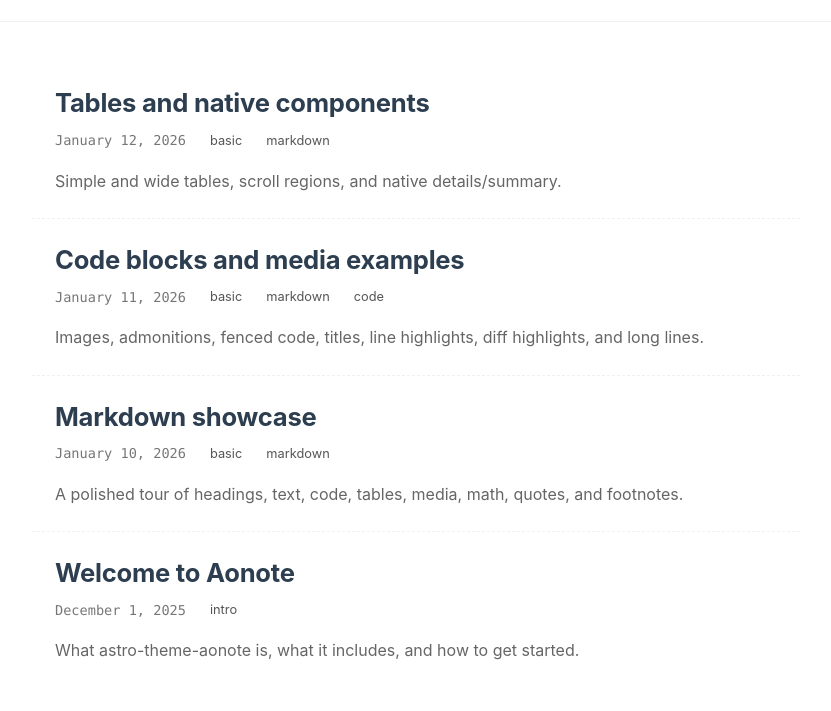
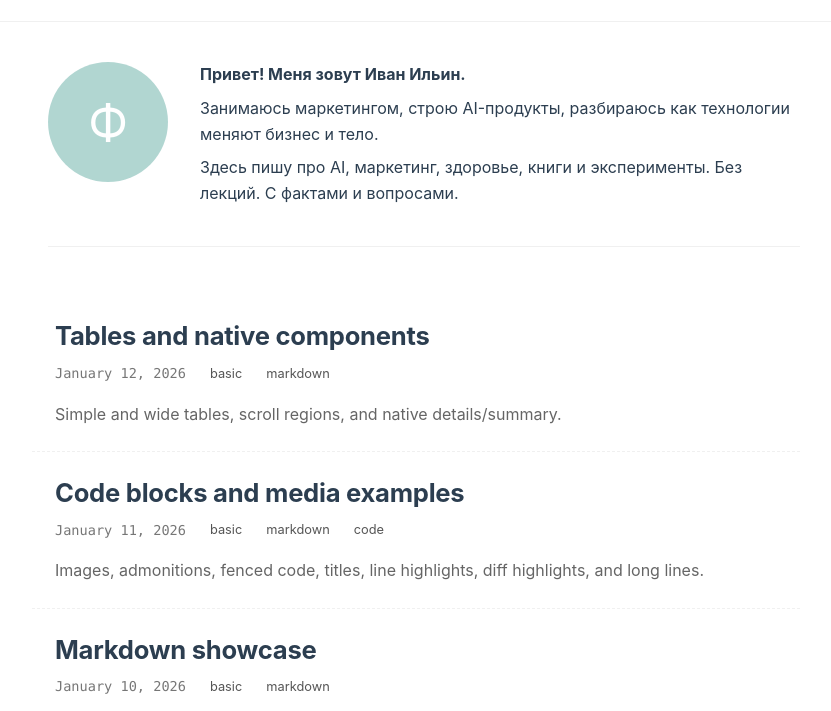
Before and after one commit to ironfelix/ivanilin-blog, an Astro site: page / in a window 1280 px wide. Shown: the part 59-770 px from the top of the page, without its empty margins (216-1047 px from the left). Built offline with nearby package versions, Linux system fonts and the light colour scheme; Astro itself is replaced by a stand-in of ours.

Commit message:
feat: hero section on homepage with avatar and bio

```diff
--- /dev/null
+++ b/src/components/Hero.astro
@@ -0,0 +1,81 @@
+---
+export interface Props {
+  imageUrl?: string;
+}
+
+const { imageUrl } = Astro.props;
+---
+
+<div class="hero">
+  <div class="hero-avatar">
+    {imageUrl ? (
+      <img src={imageUrl} alt="Иван Ильин" class="hero-photo" />
+    ) : (
+      <div class="hero-photo-placeholder">
+        <span>Ф</span>
+      </div>
+    )}
+  </div>
+  <div class="hero-text">
+    <p><strong>Привет! Меня зовут Иван Ильин.</strong></p>
+    <p>Занимаюсь маркетингом, строю AI-продукты, разбираюсь как технологии меняют бизнес и тело.</p>
+    <p>Здесь пишу про AI, маркетинг, здоровье, книги и эксперименты. Без лекций. С фактами и вопросами.</p>
+  </div>
+</div>
+
+<style>
+  .hero {
+    display: flex;
+    gap: 2rem;
+    align-items: flex-start;
+    margin-bottom: 3rem;
+    padding-bottom: 2rem;
+    border-bottom: 1px solid var(--color-border);
+  }
+
+  .hero-avatar {
+    flex-shrink: 0;
+  }
+
+  .hero-photo,
+  .hero-photo-placeholder {
+    width: 120px;
+    height: 120px;
+    border-radius: 50%;
+    object-fit: cover;
+  }
+
+  .hero-photo-placeholder {
+    background: var(--color-admonition-note);
+    display: flex;
+    align-items: center;
+    justify-content: center;
+    font-size: 3rem;
+    color: var(--color-background);
+    opacity: 0.3;
+  }
+
+  .hero-text {
+    flex: 1;
+  }
+
+  .hero-text p {
+    margin: 0 0 0.5rem;
+    line-height: 1.6;
+  }
+
+  @media (max-width: 600px) {
+    .hero {
+      flex-direction: column;
+      align-items: center;
+      text-align: center;
+      gap: 1rem;
+    }
+
+    .hero-photo,
+    .hero-photo-placeholder {
+      width: 100px;
+      height: 100px;
+    }
+  }
+</style>
--- a/src/pages/index.astro
+++ b/src/pages/index.astro
@@ -1,5 +1,6 @@
 ---
 import BaseLayout from '../layouts/BaseLayout.astro';
+import Hero from '../components/Hero.astro';
 import PostCard from '../components/PostCard.astro';
 import { site } from '../site.config';
 import { t } from '../i18n';
@@ -13,6 +14,7 @@
 ---
 
 <BaseLayout title={i18n.pageHome} pageId="index" canonicalUrl={canonicalUrl} hiddenPageTitle>
+  <Hero />
   <div class="post-list">
     {indexPosts.length === 0 ? (
       <p class="empty-state">{i18n.noPosts}</p>
```
